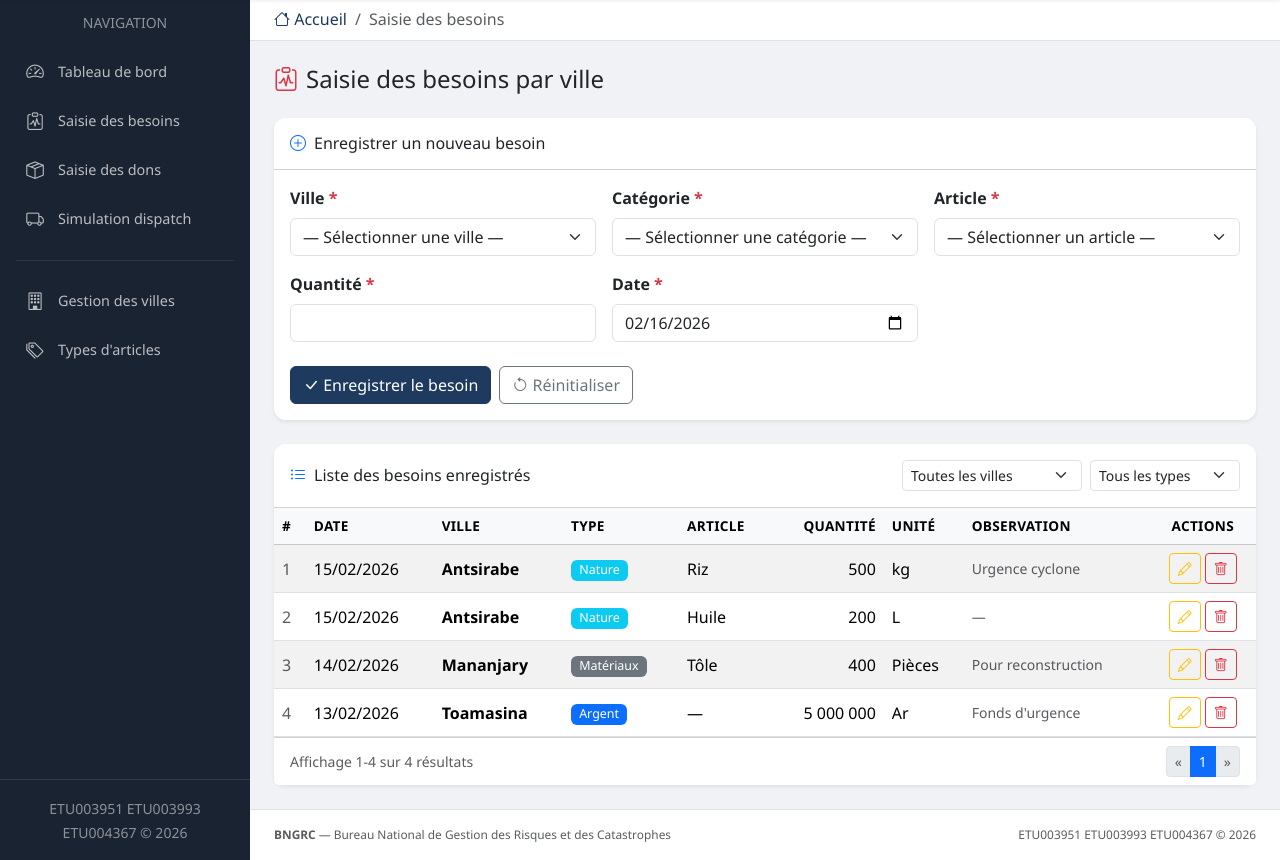
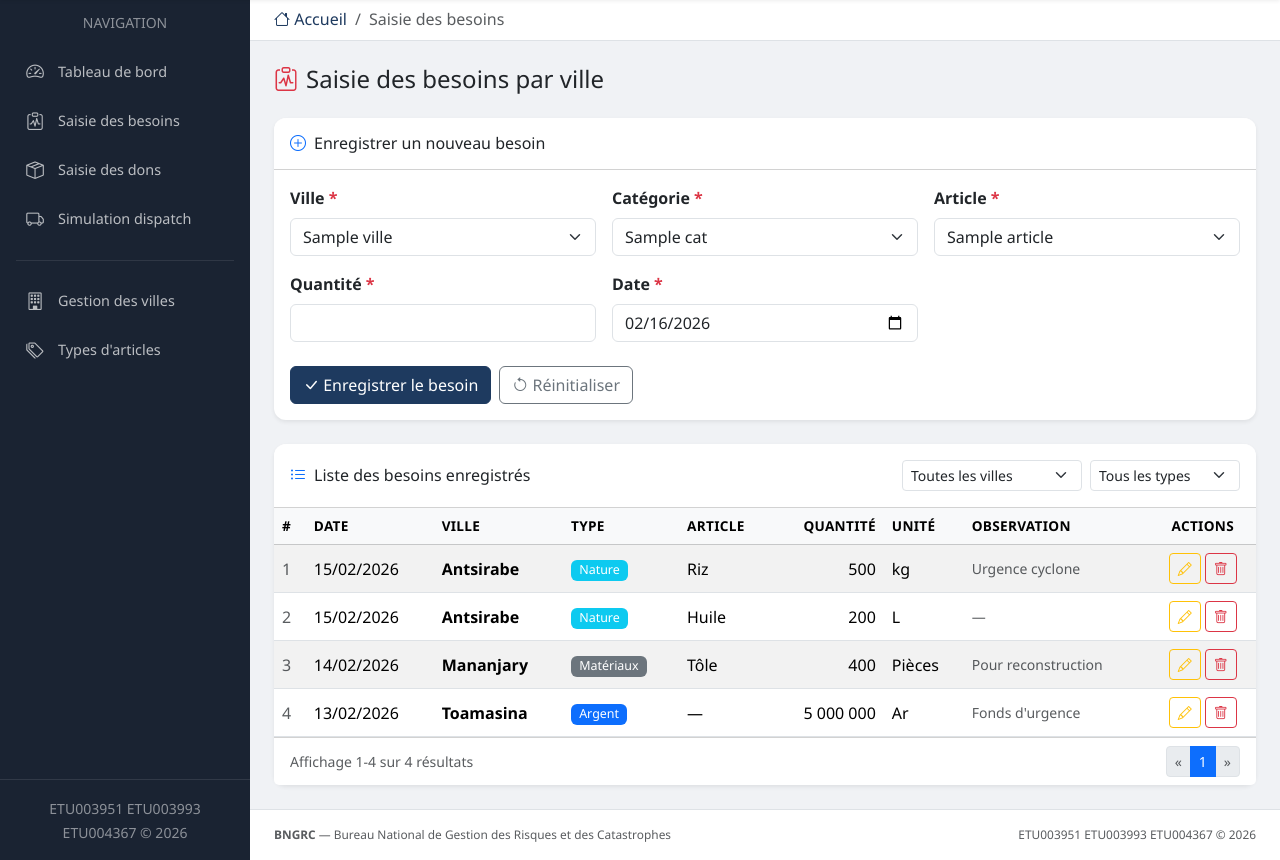
Before and after one commit to Conquerant2135/BNGRC, a PHP site: template app/views/besoins.php in a window 1280 px wide. Shown: the part 75-935 px from the top of the page. Run offline with PHP 8.4, Linux system fonts and the light colour scheme; the template is opened without the code that fills it: most values are stand-ins (such as "Sample title", 1, 10 or a date in 2020); some libraries are stand-ins or nearby versions.

Commit message:
update: change the style of close

```diff
--- a/app/views/besoins.php
+++ b/app/views/besoins.php
@@ -21,10 +21,9 @@ ob_start();
         <div class="col-md-4">
           <label for="ville" class="form-label fw-semibold">Ville <span class="text-danger">*</span></label>
           <select class="form-select" id="ville" name="id_ville" required>
-            <option value="">— Sélectionner une ville —</option>
-            <?php foreach ($ville as $v): ?>
+            <?php foreach ($ville as $v) {  ?>
               <option value="<?= $v['id_ville'] ?>"><?= htmlspecialchars($v['nom_ville']) ?></option>
-            <?php endforeach; ?>
+            <?php } ?>
           </select>
           <div class="invalid-feedback">Veuillez sélectionner une ville.</div>
         </div>
@@ -32,10 +31,9 @@ ob_start();
         <div class="col-md-4">
           <label for="categorie" class="form-label fw-semibold">Catégorie <span class="text-danger">*</span></label>
           <select class="form-select" id="categorie" name="id_cat" required>
-            <option value="">— Sélectionner une catégorie —</option>
-            <?php foreach ($cat as $c): ?>
+            <?php foreach ($cat as $c) {  ?>
               <option value="<?= $c['id'] ?>"><?= htmlspecialchars($c['nom']) ?></option>
-            <?php endforeach; ?>
+            <?php } ?>
           </select>
           <div class="invalid-feedback">Veuillez sélectionner une catégorie.</div>
         </div>
@@ -43,10 +41,9 @@ ob_start();
         <div class="col-md-4">
           <label for="article" class="form-label fw-semibold">Article <span class="text-danger">*</span></label>
           <select class="form-select" id="article" name="id_article" required>
-            <option value="">— Sélectionner un article —</option>
-            <?php foreach ($article as $a): ?>
+            <?php foreach ($article as $a) { ?>
               <option value="<?= $a['id'] ?>"><?= htmlspecialchars($a['nom']) ?></option>
-            <?php endforeach; ?>
+            <?php } ?>
           </select>
           <div class="invalid-feedback">Veuillez sélectionner un article.</div>
         </div>
```
